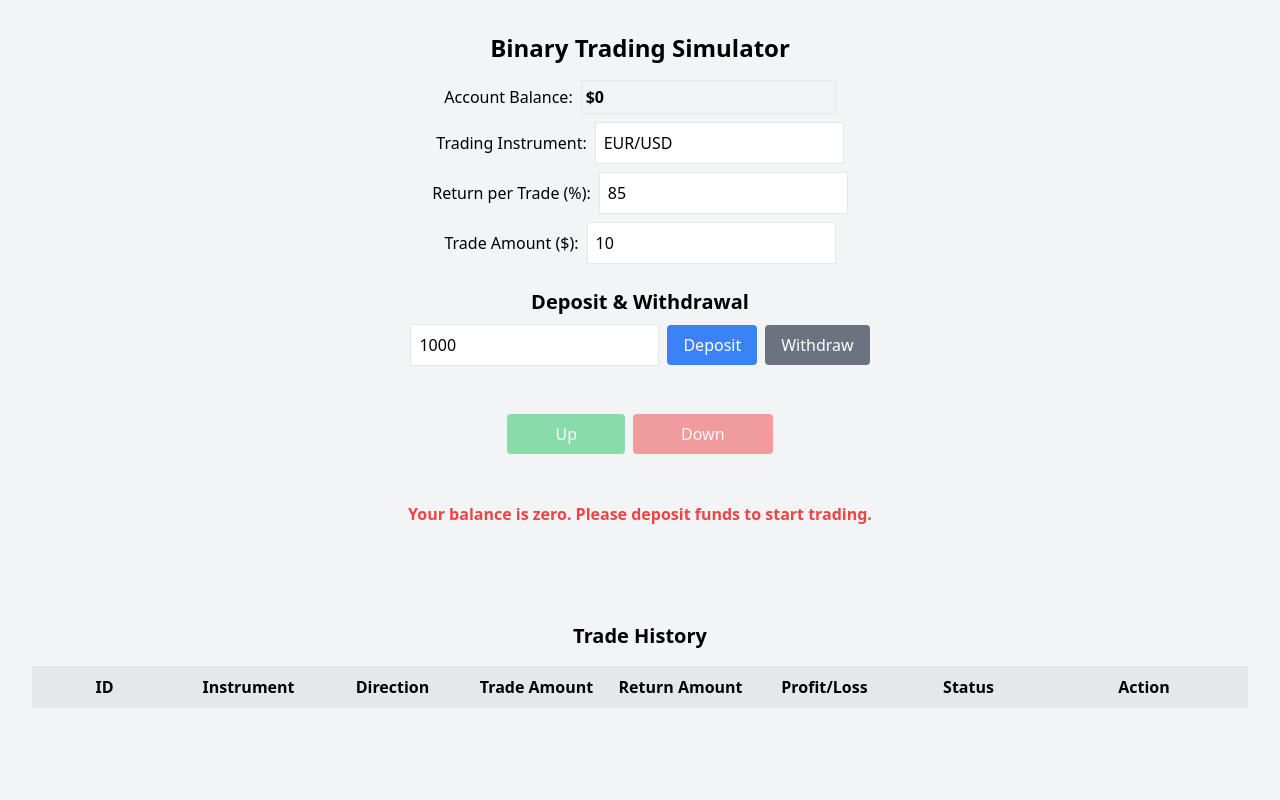
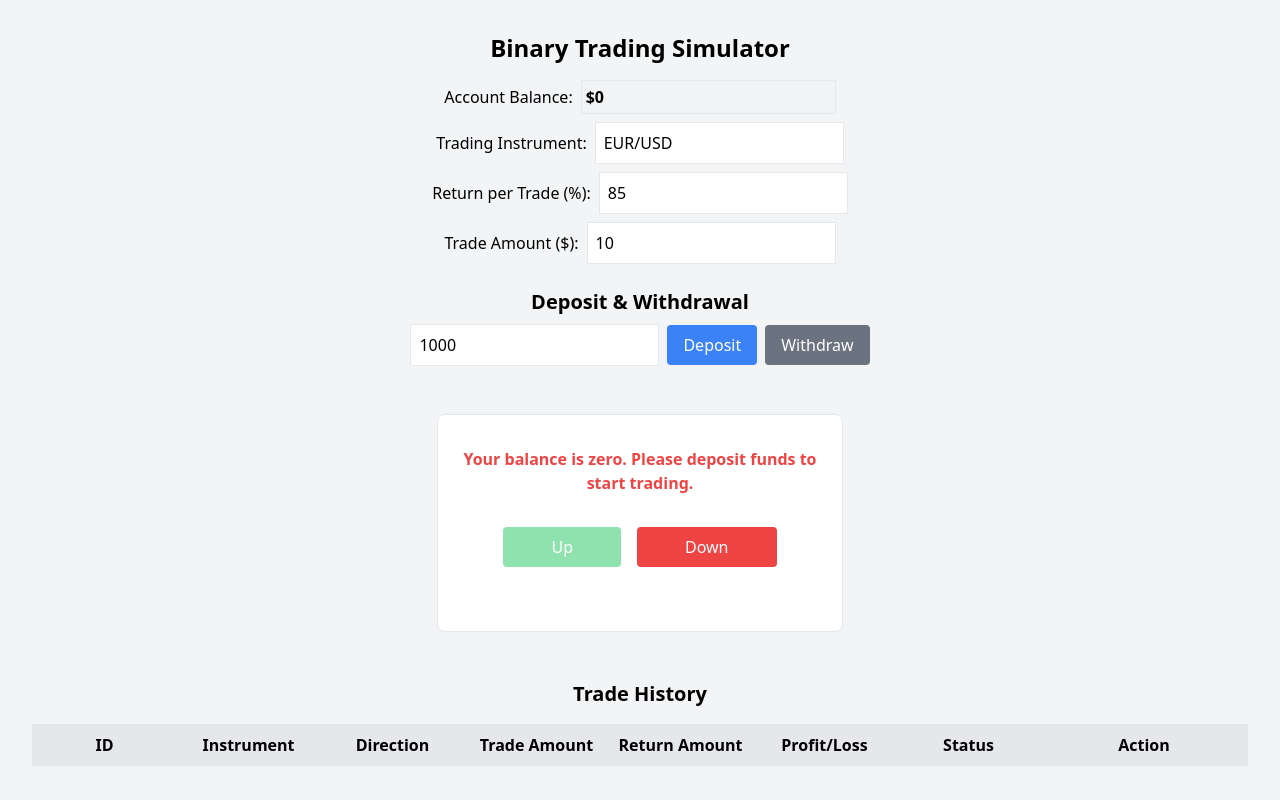
Before and after one commit to driss7/binary-trading-sim, a React (Create React App) app: page / in a window 1280 px wide. Shown: the top 800 px of the page. Built offline with nearby package versions, Linux system fonts and the light colour scheme.

Commit message:
update style

```diff
--- a/src/BinaryTrading.js
+++ b/src/BinaryTrading.js
@@ -121,23 +121,28 @@ const BinaryTradingApp = () => {
                 <button onClick={handleWithdrawal} className="bg-gray-500 text-white px-4 py-2 rounded ml-2">Withdraw</button>
             </div>
 
+            <div className="border p-4 mt-12 bg-white w-1/3 mx-auto rounded-lg">
+                {balance === 0 ? (
+                    <div className="text-red-500 font-bold mt-4">
+                        Your balance is zero. Please deposit funds to start trading.
+                    </div>
+                ) :
+                    <div className="text-blue-500 font-bold mt-4">
+                        Trade Amount: ${tradeAmount.toFixed(2)}, Return Amount: ${tradeAmount > 0 ? (tradeAmount * (1 + returnPercentage / 100)).toFixed(2) : "0.00"}
+                    </div>
+                }
 
-            <div className="mt-12 mb-12">
-                <button onClick={() => handleTrade("up")} disabled={tradeDisabled} className={
-                    `bg-green-500 text-white px-12 py-2 rounded mr-2 ${tradeDisabled ? "opacity-50 cursor-not-allowed" : ""}`
-                }>Up</button>
-                <button onClick={() => handleTrade("down")} disabled={tradeDisabled} className={
-                    `bg-red-500 text-white px-12 py-2 rounded ${tradeDisabled ? "opacity-50 cursor-not-allowed" : ""}`
-                }>Down</button>
+                <div className="mt-8 mb-12">
+                    <button onClick={() => handleTrade("up")} disabled={tradeDisabled} className={
+                        `bg-green-500 text-white px-12 py-2 rounded mr-4 ${tradeDisabled ? "opacity-50 cursor-not-allowed" : ""}`
+                    }>Up</button>
+                    <button onClick={() => handleTrade("down")} disabled={tradeDisabled} className={
+                        `bg-red-500 text-white px-12 py-2 rounded ml-4${tradeDisabled ? "opacity-50 cursor-not-allowed" : ""}`
+                    }>Down</button>
+                </div>
             </div>
 
-            {balance === 0 && (
-                <div className="text-red-500 font-bold mt-4">
-                    Your balance is zero. Please deposit funds to start trading.
-                </div>
-            )}
-
-            <h3 className="text-xl font-bold mt-24">Trade History</h3>
+            <h3 className="text-xl font-bold mt-12">Trade History</h3>
             <div className="overflow-y-auto max-h-96">
                 <table className="table-auto w-full mt-4 border-collapse border border-gray-300">
                     <thead>
@@ -160,9 +165,9 @@ const BinaryTradingApp = () => {
                                 <td className="border p-2 w-36">{trade.direction}</td>
                                 <td className="border p-2 w-36">${trade.tradeAmount.toFixed(2)}</td>
                                 <td className="border p-2 w-36">
-                                {
-                                    trade.returnAmount > 0 ? `$${trade.returnAmount.toFixed(2)}` :`-$${trade.tradeAmount.toFixed(2)}`
-                                }
+                                    {
+                                        trade.returnAmount > 0 ? `$${trade.returnAmount.toFixed(2)}` : `-$${trade.tradeAmount.toFixed(2)}`
+                                    }
 
                                 </td>
                                 <td className={`border p-2 ${trade.profit >= 0 ? "text-green-500" : "text-red-500"}`}>
@@ -176,8 +181,8 @@ const BinaryTradingApp = () => {
                                             <button onClick={() => updateTradeStatus(trade.id, "lost")} className="bg-red-500 text-white px-3 py-1 rounded mr-2">Lost</button>
                                             <button onClick={() => updateTradeStatus(trade.id, "tie")} className="bg-yellow-500 text-white px-3 py-1 rounded">Tie</button>
                                         </>
-                                    ):
-                                    <>Complete</>
+                                    ) :
+                                        <>Complete</>
                                     }
                                 </td>
                             </tr>
@@ -199,7 +204,7 @@ const BinaryTradingApp = () => {
                     </tr>
                 </thead>
                 <tbody>
-                    <tr className={`text-center ${totalProfit >= 0 ? "bg-green-100" : "bg-red-100" }`}>
+                    <tr className={`text-center ${totalProfit >= 0 ? "bg-green-100" : "bg-red-100"}`}>
                         <td className="border p-2">{totalTrades}</td>
                         <td className="border p-2">{wins}</td>
                         <td className="border p-2">{losses}</td>
```
